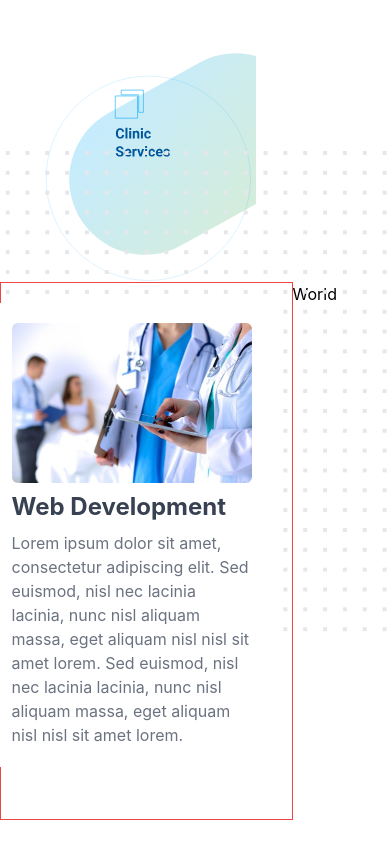
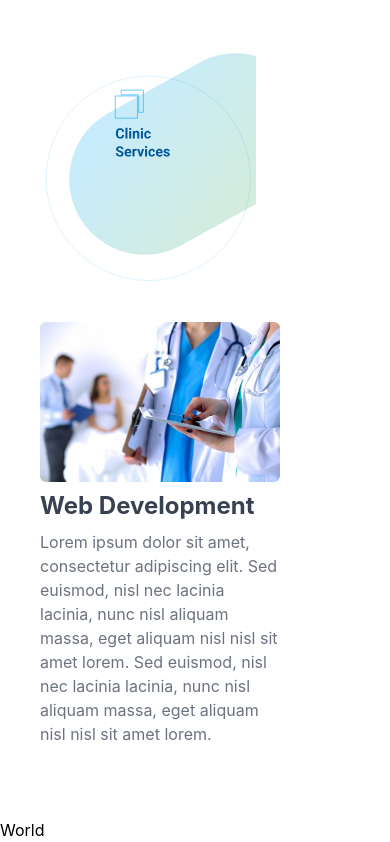
Before and after one commit to saylendrayasin/clinicApp, a React (Create React App) app: page / in a window 390 px wide. Shown: the part 1142-1984 px from the top of the page. Before the commit the page ends 1962 px from the top, so only its background shows below. Built offline with nearby package versions, Linux system fonts and the light colour scheme.

Commit message:
Change direction from carousel

```diff
--- a/src/components/content-services.jsx
+++ b/src/components/content-services.jsx
@@ -9,30 +9,19 @@ const contentServices = () => {
 
   const sliderContainer = useRef();
 
-  // useEffect(() => {
-  //   console.log(
-  //     sliderContainer.current.scrollWidth,
-  //     sliderContainer.current.offsetWidth,
-  //     sliderContainer.current.scrollOffset
-  //   );
-  //   SetWidth(sliderContainer.current.scrollWidth);
-  // }, []);
-
-  //make use effect for sliderContainer and sliderContainer with scroll
   useEffect(() => {
-    // console.log(sliderContainer.current.scrollWidth);
-    // SetWidth(sliderContainer.current.scrollWidth);
-
-    //make restiction for sliderContainer base on user devices screen
-    if (window.innerWidth < 768) {
-      SetWidth(sliderContainer.current.scrollWidth);
-    } else {
-      SetWidth(sliderContainer.current.scrollWidth);
-    }
+    console.log(
+      sliderContainer.current.scrollWidth,
+      sliderContainer.current.offsetWidth,
+      sliderContainer.current.scrollOffset
+    );
+    SetWidth(
+      sliderContainer.current.scrollWidth - sliderContainer.current.offsetWidth
+    );
   }, []);
 
   return (
-    <div className="flex flex-row ">
+    <div className="flex flex-col lg:flex-row ">
       <motion.div
         id="sliderContainer"
         ref={sliderContainer}
@@ -40,9 +29,9 @@ const contentServices = () => {
       >
         <motion.ul
           drag="x"
-          dragConstraints={{ left: 0, right: 1324 }}
+          dragConstraints={{ left: -Width, right: 0 }}
           id="slider"
-          className="flex flex-row-reverse w-full border border-red-500"
+          className="flex w-full "
         >
           {data.map((item) => {
             return (
--- a/src/components/wrapper-services.jsx
+++ b/src/components/wrapper-services.jsx
@@ -11,7 +11,7 @@ const services = () => {
         className="w-64 h-64 md:w-80 md:h-80 lg:w-[400px] lg:h-96 opacity-50 lg:absolute lg:left-16 lg:-top-36"
       /> */}
       <svg
-        class="absolute transform translate-y-1/4 translate-x-1 lg:translate-x-1/4 lg:-top-60"
+        className="hidden lg:absolute transform translate-y-1/4 translate-x-1 lg:translate-x-1/4 lg:-top-60"
         width="404"
         height="500"
         fill="none"
@@ -31,7 +31,7 @@ const services = () => {
               y="0"
               width="4"
               height="4"
-              class="text-gray-200"
+              className="text-gray-200"
               fill="currentColor"
             />
           </pattern>
```
